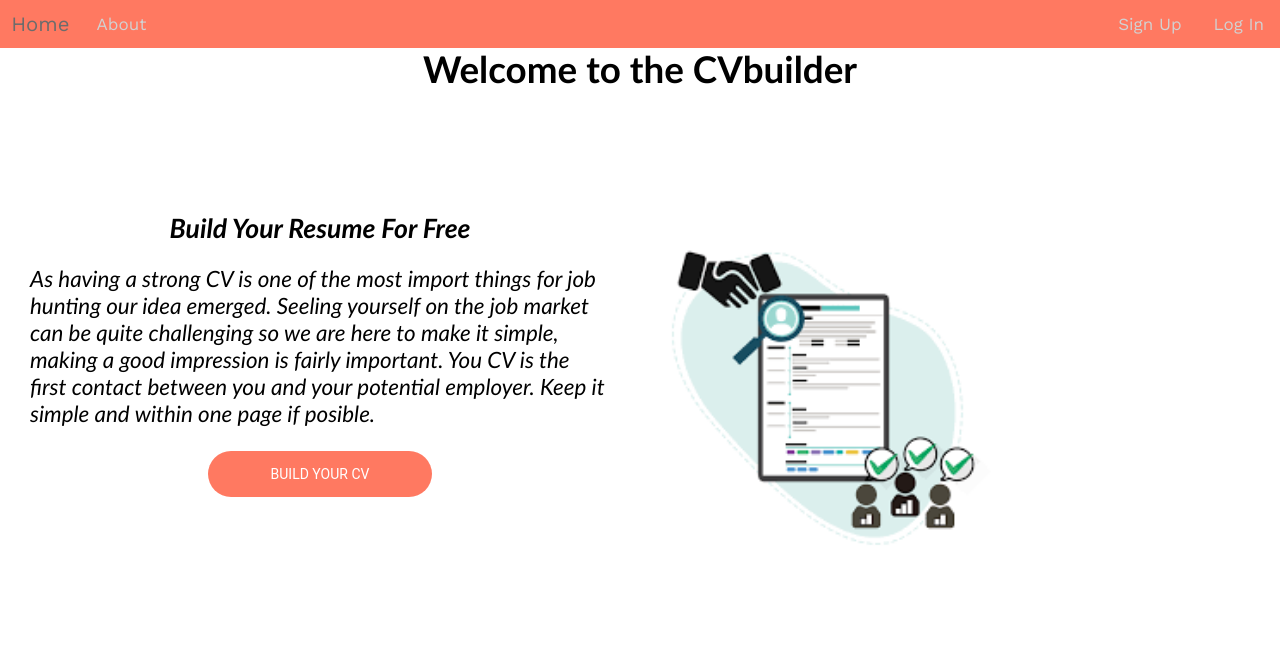
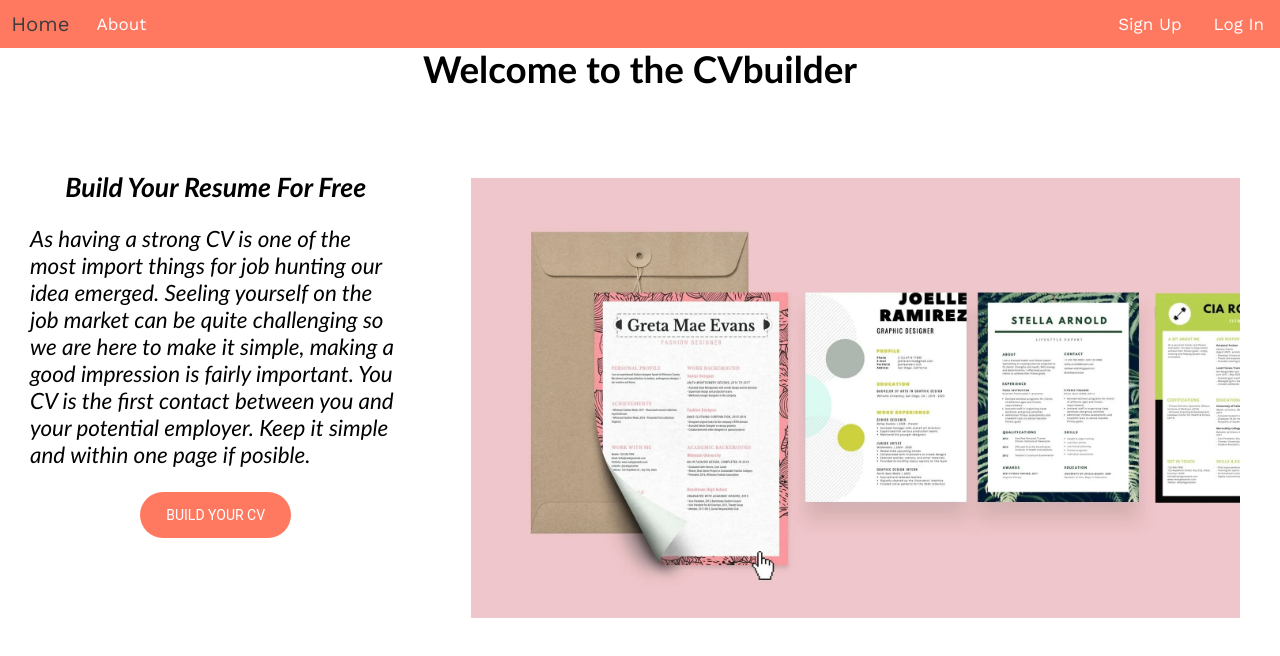
Before and after one commit to dhyanswathi/ReactCVBuilder, a React (Create React App) app in the folder cvbuilder/: page / in a window 1280 px wide. Shown: the top 656 px of the page. Built offline with nearby package versions, Linux system fonts and the light colour scheme.

Commit message:
hoto fixo

```diff
--- a/cvbuilder/package.json
+++ b/cvbuilder/package.json
@@ -3,6 +3,7 @@
   "version": "0.1.0",
   "private": true,
   "dependencies": {
+    "@auth0/auth0-react": "^1.12.0",
     "@testing-library/jest-dom": "^5.14.1",
     "@testing-library/react": "^13.0.0",
     "@testing-library/user-event": "^13.2.1",
--- a/cvbuilder/src/App.js
+++ b/cvbuilder/src/App.js
@@ -7,6 +7,7 @@ function App() {
         <Welcome/>
       </h1>
     </div>
+
   );
 }
 
--- a/cvbuilder/src/Components/Header.css
+++ b/cvbuilder/src/Components/Header.css
@@ -7,7 +7,7 @@
   }
 
   .topnav a {
-    color: rgb(210, 210, 210);
+    color: white;
     text-align: center;
     padding: 14px 16px;
     text-decoration: none;
@@ -15,7 +15,7 @@
   }
 
   .topnav a:hover {
-    color: rgb(108, 108, 108);
+    color: rgb(61, 61, 61);
     transform: scale(1.2);
   }
 
--- a/cvbuilder/src/Components/Login.js
+++ b/cvbuilder/src/Components/Login.js
@@ -1,34 +1,30 @@
 import './login.css';
 import axios from 'axios';
 import React, { useState } from 'react';
-import { Link } from 'react-router-dom'; //useNavigate
+import { useNavigate, Link } from 'react-router-dom'; //useNavigate
 
 function Login() {
-  // let navigate = useNavigate();
-  const Baseurl = `https://cvwebapiappcli3.azurewebsites.net/api/userlogin/`
+  let navigate = useNavigate();
+  const Baseurl = `https://cvwebapiappcli3.azurewebsites.net/api/userlogin`
 
   const [data, setData] = useState({
     email: "",
     password: ""
   })
-
   function submit(e) {
     e.preventDefault();
-    axios.get(Baseurl + '/' + data.email, {
-      email: data.email,
+     axios.get(Baseurl + '/' + data.email + '/' + data.password, {
+      userLoginId: data.email,
       password: data.password
     })
-      .then(res => {
-        console.log(res.data)
-      })
+
   }
-
+  const newData = { ...data }
   function handle(e) {
-    const newData = { ...data }
     newData[e.target.id] = e.target.value
     setData(newData)
-    console.log(newData);
-    }
+    // console.log(newData);
+  }
 
   return (
     <div>
@@ -36,7 +32,7 @@ function Login() {
         <h2>Login</h2>
 
         <form className='login-form' onClick={(e) => submit(e)}>
-          <input placeholder='name' onChange={(e) => handle(e)} id="email" defaultValue={data.email} className='login-input'></input>
+          <input placeholder='email' onChange={(e) => handle(e)} id="email" type='email' defaultValue={data.email} className='login-input'></input>
           <input placeholder='password' onChange={(e) => handle(e)} id='password' defaultValue={data.password} className='login-input'></input>
           <button className='login-button'>Log in</button>
           <p className='message'>
@@ -51,3 +47,13 @@ function Login() {
 }
 
 export default Login;
+// const Login = () => {
+//   const { loginWithRedirect, isAuthenticated } = useAuth0();
+//   if (!isAuthenticated) {
+//       return <button
+//           onClick={() => loginWithRedirect()}>
+//       Log In</button>;
+//   }
+// };
+
+// export default Login;
--- a/cvbuilder/src/Components/Welcome.css
+++ b/cvbuilder/src/Components/Welcome.css
@@ -72,7 +72,7 @@ h5 {
         font-family: "Roboto", sans-serif;
         text-transform: uppercase;
         outline: 0;
-        background:#ff7961  ;
+        background: #ff7961;
         width: 35%;
         border: 0;
         border-radius: 25px;
@@ -83,6 +83,12 @@ h5 {
         transition: all 0.3 ease;
         cursor: pointer;
         margin-bottom: 45px;
+    }
+
+    .welcome button:hover,
+    .welcome button:active,
+    .welcome button:focus {
+        background: #ff6c52;
     }
 
     Link {
@@ -122,3 +128,6 @@ h5 {
         padding: 0 30px;
     }
 }
+/* .welcome-pic: picture {
+
+} */
--- a/cvbuilder/src/Components/Welcome.js
+++ b/cvbuilder/src/Components/Welcome.js
@@ -1,7 +1,7 @@
 import React from 'react';
 import './welcome.css';
 import { Link, Routes, Route } from 'react-router-dom'
-import picture from '../Pictures/picture.png'
+import picture from '../Pictures/pic2.webp'
 import Login from './Login';
 import SignUp from './Signup'
 
@@ -27,7 +27,7 @@ function Welcome() {
                     <button className='welcome-btn'>Build your CV</button>
                 </section>
 
-                <section>
+                <section className='welcome-pic'>
                     <img src={picture} alt="welcome pic" className='welcome-pic' />
                 </section>
 
--- a/cvbuilder/src/Components/login.css
+++ b/cvbuilder/src/Components/login.css
@@ -37,7 +37,7 @@ h2 {
     font-family: "Roboto", sans-serif;
     text-transform: uppercase;
     outline: 0;
-    background: #4681f4;
+    background: #ff7961;
     width: 100%;
     border: 0;
     border-radius: 25px;
@@ -53,7 +53,7 @@ h2 {
 .login-form button:hover,
 .login-form button:active,
 .login-form button:focus {
-    background: #3468d0;
+    background: #ff6c52;
 }
 
 .login-form .message {
```
Also changed, not shown: cvbuilder/src/index.js (+12 -10 lines), cvbuilder/src/Pictures/pic2.webp (added), 1 other file (tests, documents, lock files or other folders).
